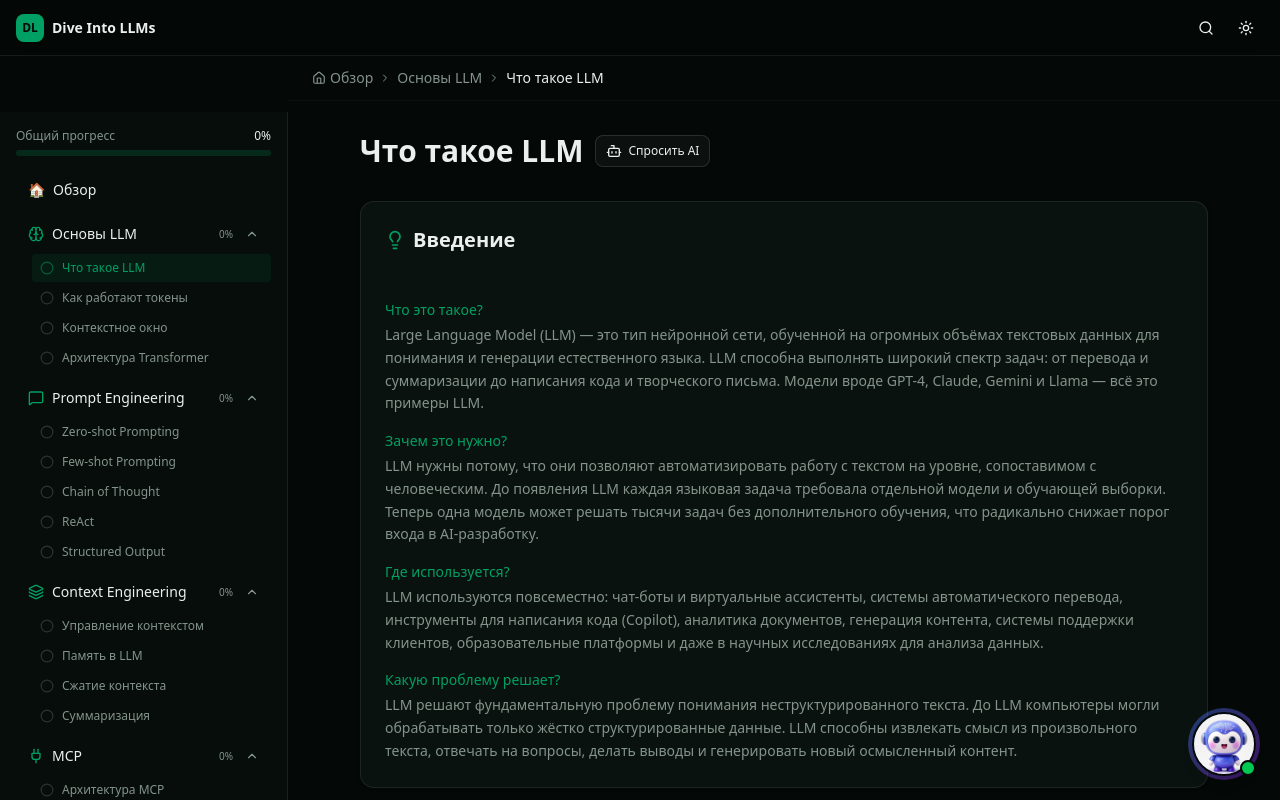
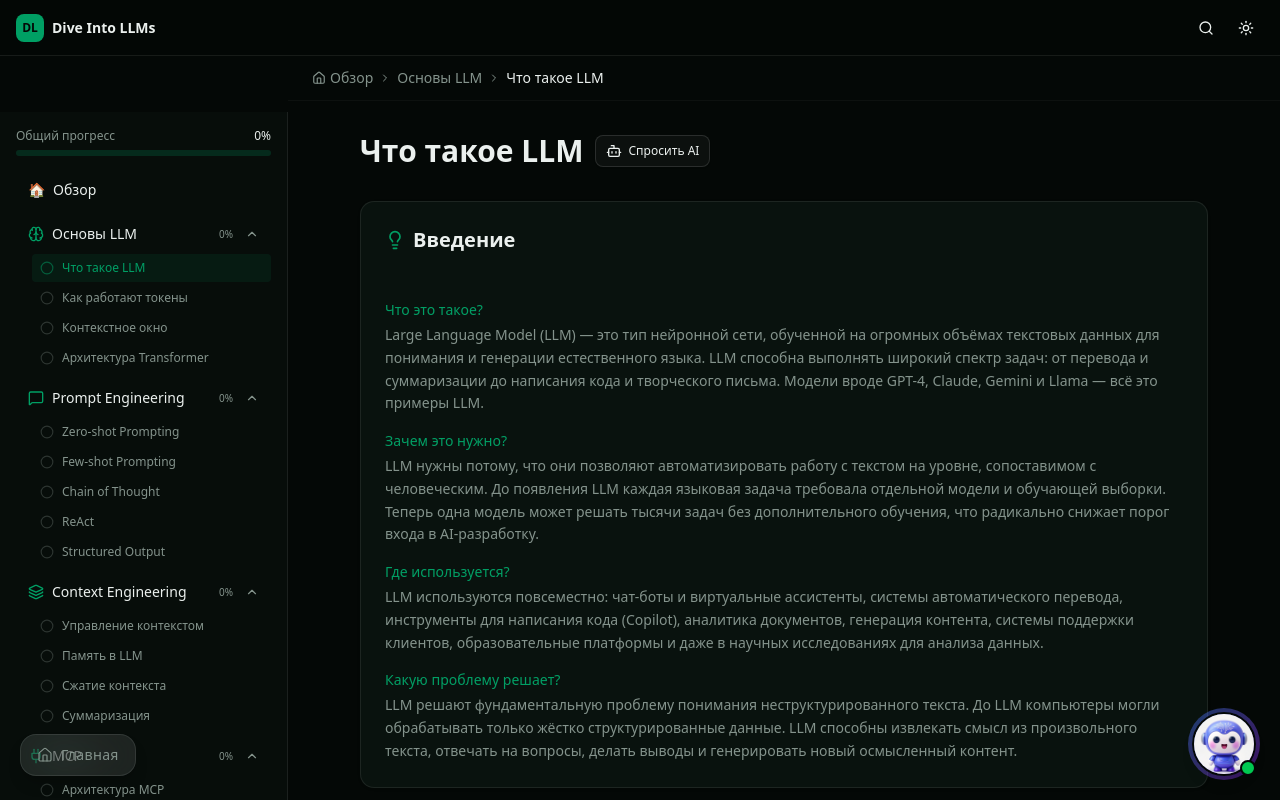
Before and after one commit to buhtig-sudo-azar/dive-into-llms, a Next.js app: page / in a window 1280 px wide. Both pictures are taken after a click on the button "Что такое LLM". Built offline with nearby package versions, Linux system fonts and the light colour scheme.

Commit message:
feat: add floating semi-transparent back-to-home button on content pages

```diff
--- a/src/components/layout/AppShell.tsx
+++ b/src/components/layout/AppShell.tsx
@@ -11,6 +11,7 @@ import { TopicView } from '@/components/content/TopicView';
 import { AgentChatPopup } from '@/components/chat/AgentChatPopup';
 import { SearchDialog } from '@/components/search/SearchDialog';
 import { FloatingDock } from './FloatingDock';
+import { FloatingHomeButton } from './FloatingHomeButton';
 import { useEffect, useRef } from 'react';
 
 export function AppShell() {
@@ -42,6 +43,9 @@ export function AppShell() {
         </main>
       </div>
 
+      {/* Плавающая кнопка «На главную» */}
+      <FloatingHomeButton />
+
       {/* Плавающий док: агент + стрелка «Наверх» — обтекают друг друга */}
       <FloatingDock />
 
--- /dev/null
+++ b/src/components/layout/FloatingHomeButton.tsx
@@ -0,0 +1,58 @@
+'use client';
+
+import { useNavigationStore } from '@/store/navigation-store';
+import { Home } from 'lucide-react';
+import { motion, AnimatePresence } from 'framer-motion';
+
+/**
+ * FloatingHomeButton — полупрозрачная плавающая кнопка «На главную».
+ * Появляется на страницах категорий и подтем.
+ * Эстетичная, стеклянная, ненавязчивая.
+ */
+export function FloatingHomeButton() {
+  const currentView = useNavigationStore(s => s.currentView);
+  const navigateToHome = useNavigationStore(s => s.navigateToHome);
+
+  // Показываем только на внутренних страницах
+  const visible = currentView === 'category' || currentView === 'subtopic';
+
+  return (
+    <AnimatePresence>
+      {visible && (
+        <motion.button
+          initial={{ opacity: 0, x: -20, scale: 0.8 }}
+          animate={{ opacity: 1, x: 0, scale: 1 }}
+          exit={{ opacity: 0, x: -20, scale: 0.8 }}
+          transition={{ type: 'spring', stiffness: 260, damping: 20, delay: 0.4 }}
+          onClick={navigateToHome}
+          aria-label="На главную"
+          className={`
+            fixed left-5 bottom-6 z-40
+            flex items-center gap-2
+            px-4 py-2.5 rounded-2xl
+            bg-foreground/5 dark:bg-foreground/10
+            backdrop-blur-xl
+            border border-border/40 dark:border-foreground/10
+            text-muted-foreground
+            shadow-lg shadow-black/5 dark:shadow-black/20
+            hover:bg-foreground/10 dark:hover:bg-foreground/15
+            hover:text-foreground
+            hover:shadow-xl hover:shadow-black/10 dark:hover:shadow-black/30
+            hover:border-border/60 dark:hover:border-foreground/20
+            hover:scale-[1.04]
+            active:scale-[0.97]
+            transition-all duration-300 ease-out
+            focus:outline-none focus:ring-2 focus:ring-primary/30 focus:ring-offset-2 focus:ring-offset-background
+            group
+          `}
+        >
+          <Home
+            className="h-4 w-4 transition-transform duration-300 group-hover:-rotate-12 group-hover:scale-110"
+            strokeWidth={1.8}
+          />
+          <span className="text-sm font-medium tracking-wide">Главная</span>
+        </motion.button>
+      )}
+    </AnimatePresence>
+  );
+}
```
